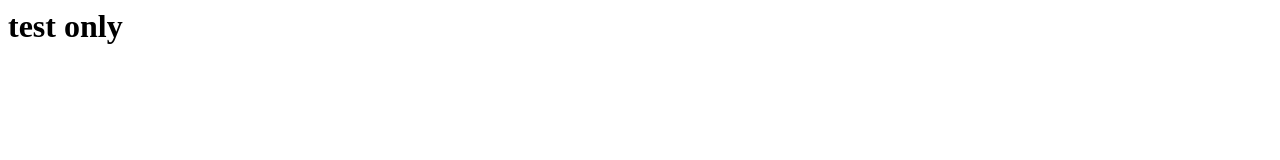
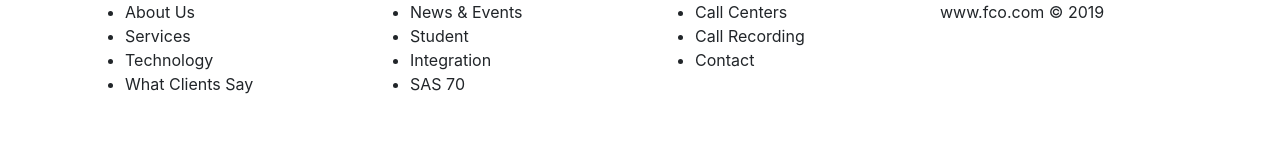
Before and after one commit to lmcronan/fco-test, a plain HTML site: page index.html in a window 1280 px wide. Drawn offline with nearby package versions, Linux system fonts and the light colour scheme.

Commit message:
update index.html, added footer

```diff
--- a/index.html
+++ b/index.html
@@ -1,6 +1,42 @@
 <html>
-<head></head>
-<body>
-<h1>test only</h1>
-</body>
+    <head>
+        <link rel="stylesheet" href="https://stackpath.bootstrapcdn.com/bootstrap/4.3.1/css/bootstrap.min.css" integrity="sha384-ggOyR0iXCbMQv3Xipma34MD+dH/1fQ784/j6cY/iJTQUOhcWr7x9JvoRxT2MZw1T" crossorigin="anonymous">
+        <script src="https://code.jquery.com/jquery-3.3.1.slim.min.js" integrity="sha384-q8i/X+965DzO0rT7abK41JStQIAqVgRVzpbzo5smXKp4YfRvH+8abtTE1Pi6jizo" crossorigin="anonymous"></script>
+        <script src="https://cdnjs.cloudflare.com/ajax/libs/popper.js/1.14.7/umd/popper.min.js" integrity="sha384-UO2eT0CpHqdSJQ6hJty5KVphtPhzWj9WO1clHTMGa3JDZwrnQq4sF86dIHNDz0W1" crossorigin="anonymous"></script>
+        <script src="https://stackpath.bootstrapcdn.com/bootstrap/4.3.1/js/bootstrap.min.js" integrity="sha384-JjSmVgyd0p3pXB1rRibZUAYoIIy6OrQ6VrjIEaFf/nJGzIxFDsf4x0xIM+B07jRM" crossorigin="anonymous"></script>
+    </head>
+    <body>
+        <div id="footer">
+            <div class="container">
+                <div class="row">
+                    <div class="col-xs-12 col-sm-3 col-md-3 col-lg-3">
+                        <ul>
+                            <li>About Us</li>
+                            <li>Services</li>
+                            <li>Technology</li>
+                            <li>What Clients Say</li>
+                        </ul>
+                    </div>
+                    <div class="col-xs-12 col-sm-3 col-md-3 col-lg-3">
+                        <ul>
+                            <li>News & Events</li>
+                            <li>Student</li>
+                            <li>Integration</li>
+                            <li>SAS 70</li>
+                        </ul>
+                    </div>
+                    <div class="col-xs-12 col-sm-3 col-md-3 col-lg-3">
+                        <ul>
+                            <li>Call Centers</li>
+                            <li>Call Recording </li>
+                            <li>Contact</li>
+                        </ul>
+                    </div>
+                    <div class="col-xs-12 col-sm-3 col-md-3 col-lg-3">
+                            <p>www.fco.com © 2019</p>
+                    </div>
+                </div>
+            </div>
+        </div>
+    </body>
 </html>
```
